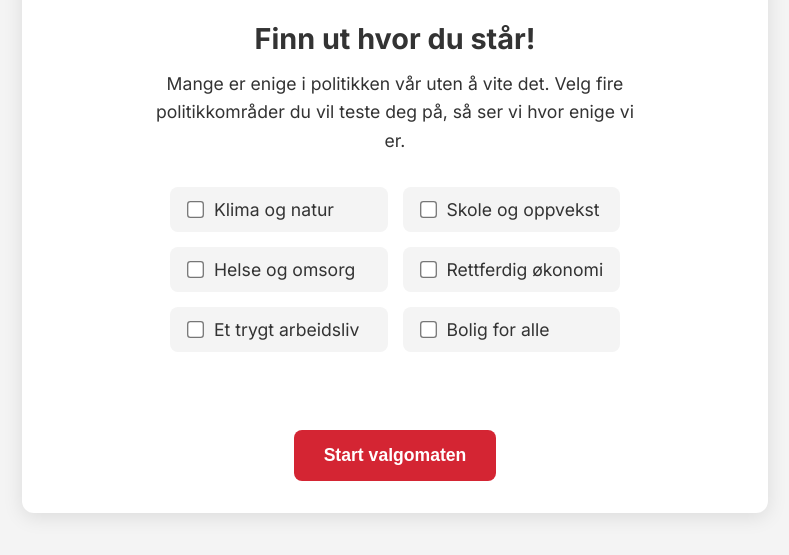
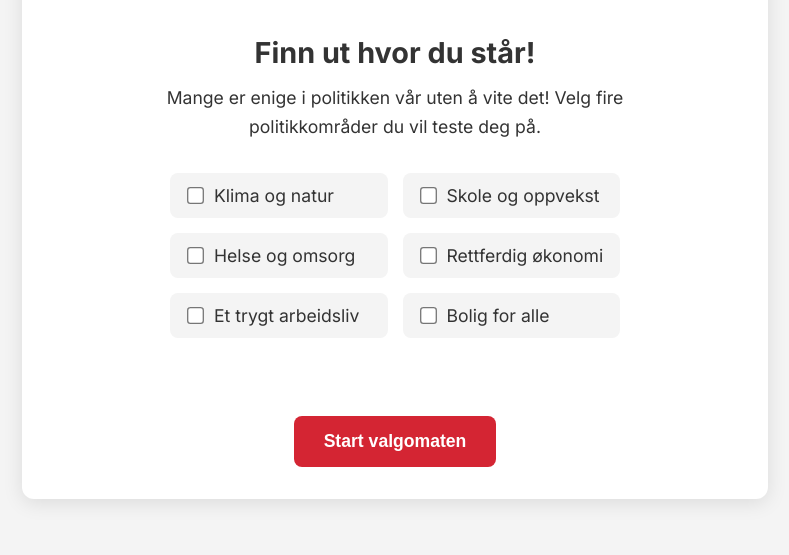
Before and after one commit to Glykosim/svvalgomaten, a plain HTML site: page index.html in a window 1280 px wide. Shown: the part 201-756 px from the top of the page, without its empty margins (245-1034 px from the left). Drawn offline with Linux system fonts and the light colour scheme.

Commit message:
Update index.html

```diff
--- a/index.html
+++ b/index.html
@@ -264,7 +264,7 @@
             <!-- Start Screen -->
             <div id="start-screen">
                 <h2>Finn ut hvor du står!</h2>
-                <p>Mange er enige i politikken vår uten å vite det. Velg fire politikkområder du vil teste deg på, så ser vi hvor enige vi er.</p>
+                <p>Mange er enige i politikken vår uten å vite det! Velg fire politikkområder du vil teste deg på.</p>
 
                 <div id="topic-selection">
                     <label><input type="checkbox" name="topic" value="klima"> Klima og natur</label>
```
